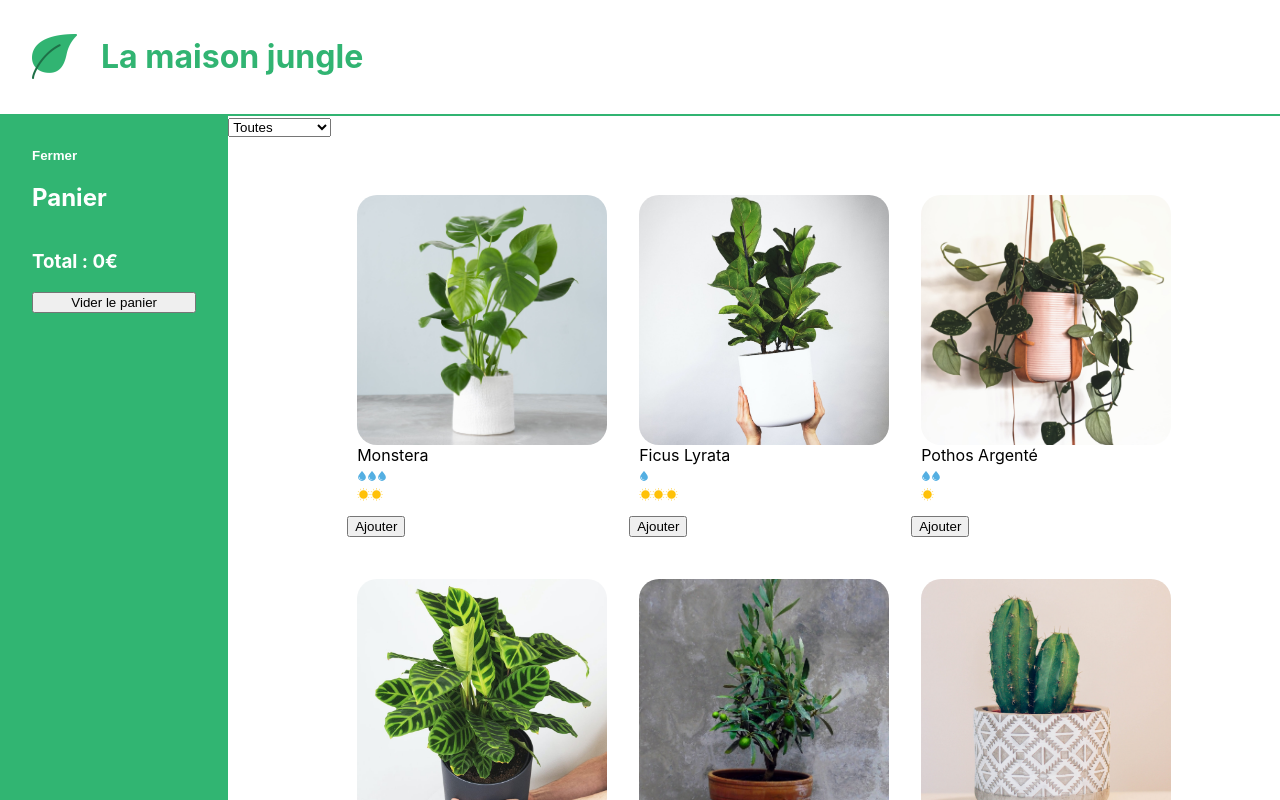
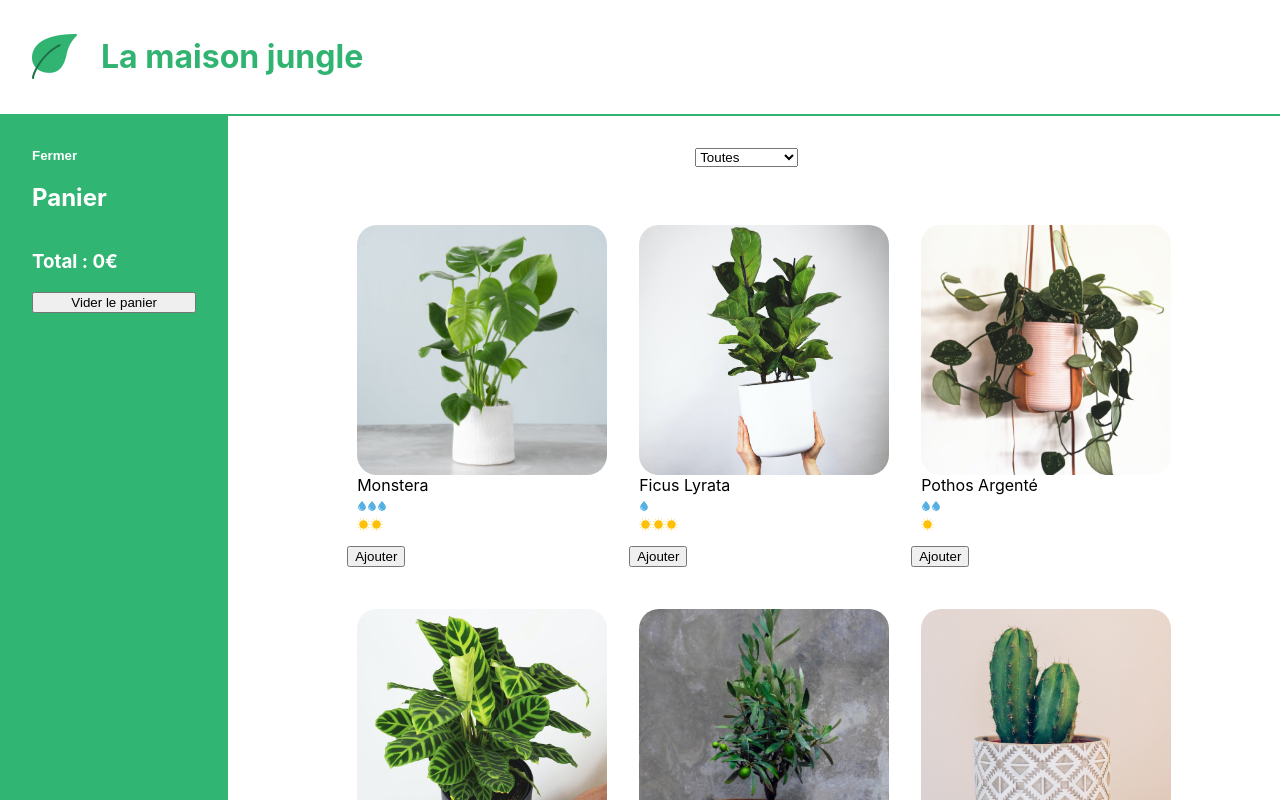
Before and after one commit to bastien-pruvost/first-react-app, a React (Create React App) app: page / in a window 1280 px wide. Shown: the top 800 px of the page. Built offline with nearby package versions, Linux system fonts and the light colour scheme.

Commit message:
Add feature: Save and get cart in localStorage

```diff
--- a/src/components/App.jsx
+++ b/src/components/App.jsx
@@ -1,4 +1,4 @@
-import { useState } from 'react';
+import { useState, useEffect } from 'react';
 import logo from 'assets/logo.png';
 import Banner from 'components/Banner';
 import Cart from 'components/Cart';
@@ -7,7 +7,12 @@ import Footer from 'components/Footer';
 import 'styles/Layout.css';
 
 const App = () => {
-  const [cart, updateCart] = useState([]);
+  const localStorageCart = JSON.parse(localStorage.getItem('cart'));
+  const [cart, updateCart] = useState(localStorageCart ? localStorageCart : []);
+
+  useEffect(() => {
+    localStorage.setItem('cart', JSON.stringify(cart));
+  }, [cart]);
 
   return (
     <div>
--- a/src/components/Categories.jsx
+++ b/src/components/Categories.jsx
@@ -1,4 +1,5 @@
 import { plantList } from 'data/plantList.js';
+import 'styles/Categories.css';
 
 const Categories = ({ setSelectedCategory }) => {
   const categoriesArray = plantList.reduce(
@@ -14,7 +15,11 @@ const Categories = ({ setSelectedCategory }) => {
   };
 
   return (
-    <select onChange={(event) => updateCategory(event.target.value)}>
+    <div className='lmj-categories'>
+      <select
+        className='lmj-categories-select'
+        onChange={(event) => updateCategory(event.target.value)}
+      >
         <option value='all'>Toutes</option>
         {categoriesArray.map((category) => (
           <option key={category} value={category}>
@@ -22,6 +27,7 @@ const Categories = ({ setSelectedCategory }) => {
           </option>
         ))}
       </select>
+    </div>
   );
 };
 
```
Lines whose indentation alone changed are shown as unchanged.
